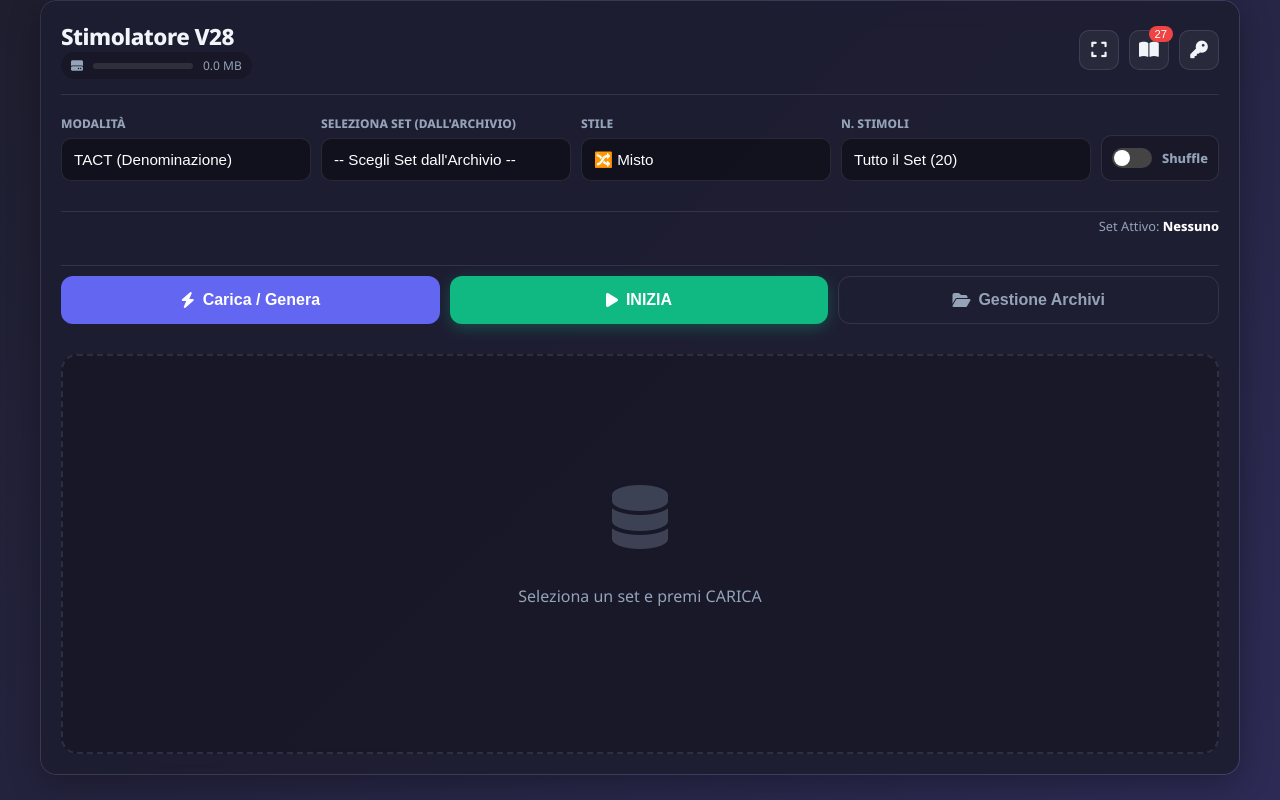
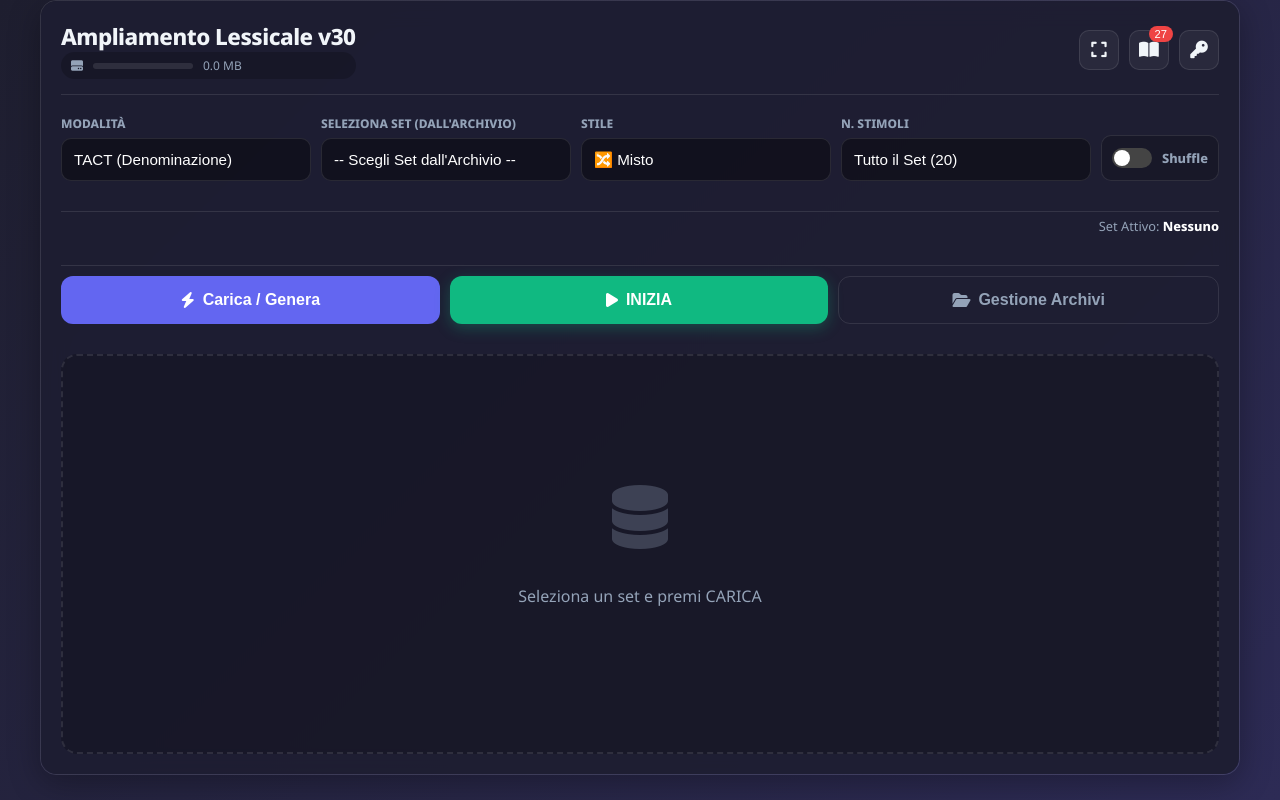
Before and after one commit to StefanoNevePsy/Ampliamento-Lessicale, a plain HTML site: page index.html in a window 1280 px wide. Drawn offline with Linux system fonts and the light colour scheme.

Commit message:
Update index.html

```diff
--- a/index.html
+++ b/index.html
@@ -233,7 +233,7 @@
     <div class="app-shell">
         <header>
             <div>
-                <h1>Stimolatore V28</h1>
+                <h1>Ampliamento Lessicale v30</h1>
                 <div class="storage-bar-container">
                     <i class="fa-solid fa-hard-drive"></i>
                     <div class="storage-progress"><div id="storage-fill" class="storage-fill"></div></div>
```
